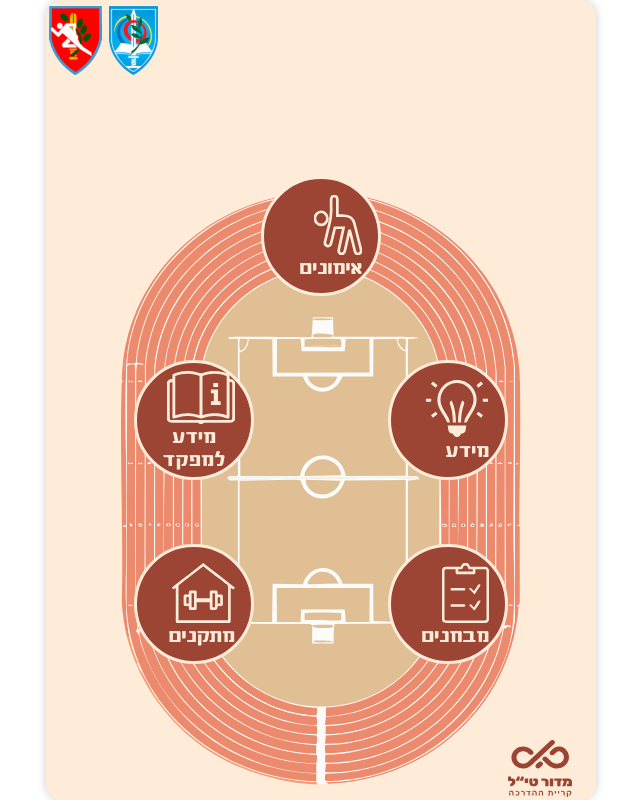
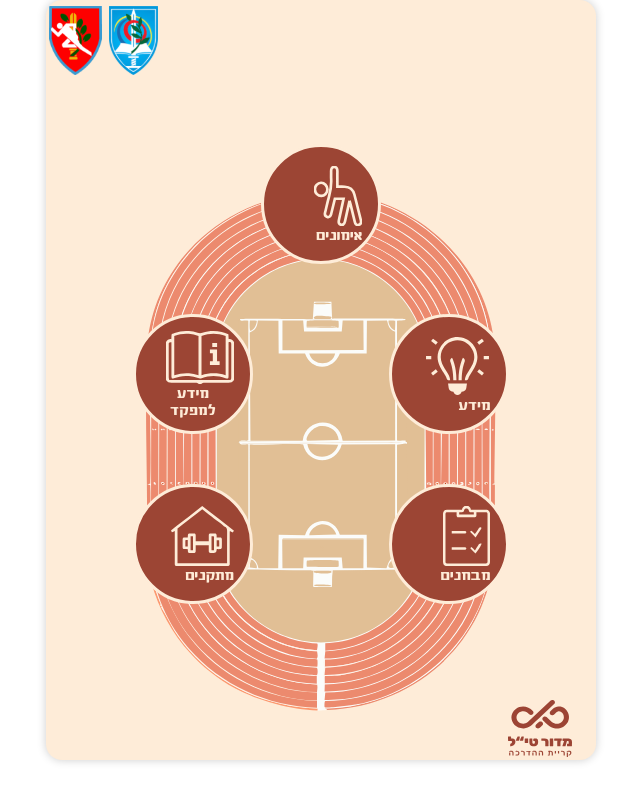
Before and after one commit to madortill/sport-website, a React (Vite) app: page /#/stadium in a window 1280 px wide. Shown: the whole page, without its empty margins (319-959 px from the left). Built offline with nearby package versions, Linux system fonts and the light colour scheme.

Commit message:
phone responsive try

```diff
--- a/src/style/App.css
+++ b/src/style/App.css
@@ -4,7 +4,7 @@ html,
 body {
   margin: 0 auto;
   padding: 0;
-  height: 100%;
+  height: 90%;
   background-color: white;
 }
 
@@ -12,7 +12,7 @@ body {
   display: flex;
   justify-content: center;
   align-items: center;
-  height: 100vh;
+  height: 95vh;
 }
 
 .app {
@@ -22,7 +22,7 @@ body {
   direction: rtl;
   width: 100%;
   max-width: 550px;
-  height: 100vh;
+  height: 95vh;
   background-color: #FEECD8;
   font-family: 'askim';
   overflow: hidden;
--- a/src/style/Button.css
+++ b/src/style/Button.css
@@ -1,7 +1,7 @@
 .round-button {
     position: relative;
     z-index: 1;
-    font-size: 1.5rem;
+    font-size: 1.1rem;
     display: flex;
     flex-direction: column;
     padding: 1rem;
@@ -15,12 +15,6 @@
 .icon-img {
     height: 4.3rem;
     max-height: 60px;
-}
-
-@media (max-width: 800px) {
-    .round-button {
-        font-size: 1.1rem;
-    }
 }
 
 .stadium-btn {
--- a/src/style/Home.css
+++ b/src/style/Home.css
@@ -10,7 +10,7 @@
     font-size: 3.5rem;
     color: #9C4534;
     position: relative;
-    top: 14rem;
+    top: 12rem;
 }
 
 .about-btn {
@@ -72,7 +72,7 @@
     font-size: 2rem;
     padding: 1rem;
     position: relative;
-    top: 59%;
+    top: 57%;
 }
 
 @media (max-width: 550px) {
--- a/src/style/Stadium.css
+++ b/src/style/Stadium.css
@@ -4,21 +4,21 @@
     right: 50%;
     transform: translateX(50%);
     width: 80%;
-    max-width: 400px;
+    max-width: 350px;
 }
 
 .roundButtons {
     display: grid;
     grid-template-columns: repeat(2, 1fr);
     grid-template-rows: repeat(3, auto);
-    gap: 2rem 13%;
+    gap: 4% 14%;
     width: 100%;
     max-width: 450px;
     margin: 0 auto;
     justify-items: center;
     align-items: center;
     position: absolute;
-    top: 10rem;
+    top: 8rem;
     right: 50%;
     transform: translateX(50%);
 }
```
